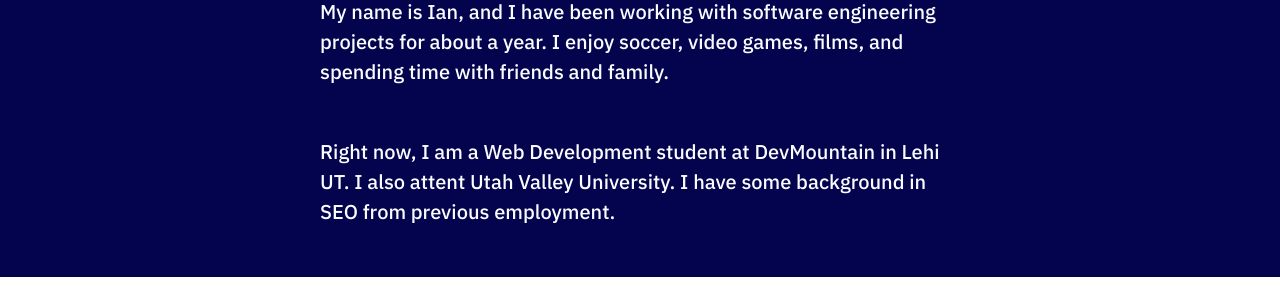
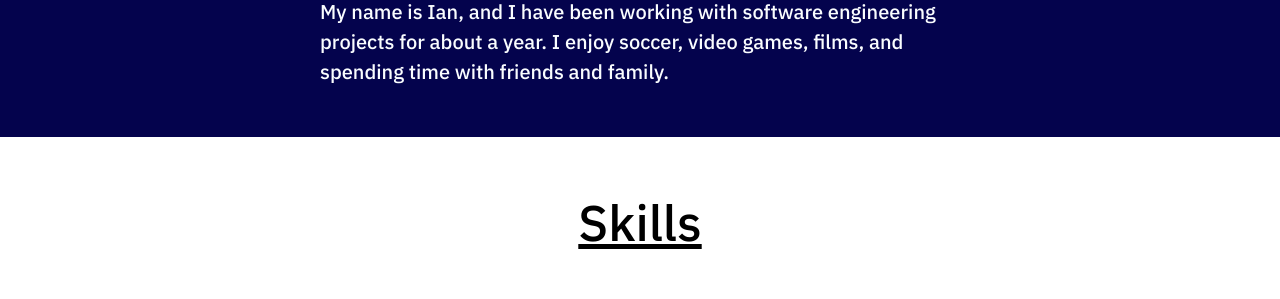
Before and after one commit to Holm-I-252/Holm-I-252.github.io, a plain HTML site: page index.html in a window 1280 px wide. Shown: the part 724-1023 px from the top of the page. Drawn offline with Linux system fonts and the light colour scheme.

Commit message:
Updated the about section

```diff
--- a/index.html
+++ b/index.html
@@ -24,7 +24,6 @@
     <div id='about'>
         <h2 id='aboutTitle'>About</h2>
         <p class='description'>My name is Ian, and I have been working with software engineering projects for about a year. I enjoy soccer, video games, films, and spending time with friends and family.</p>
-        <p class='description'>Right now, I am a Web Development student at DevMountain in Lehi UT. I also attent Utah Valley University. I have some background in SEO from previous employment.</p>
     </div>
     <div id='skills'>
         <h2 id='skillsTitle'>Skills</h2>
```
